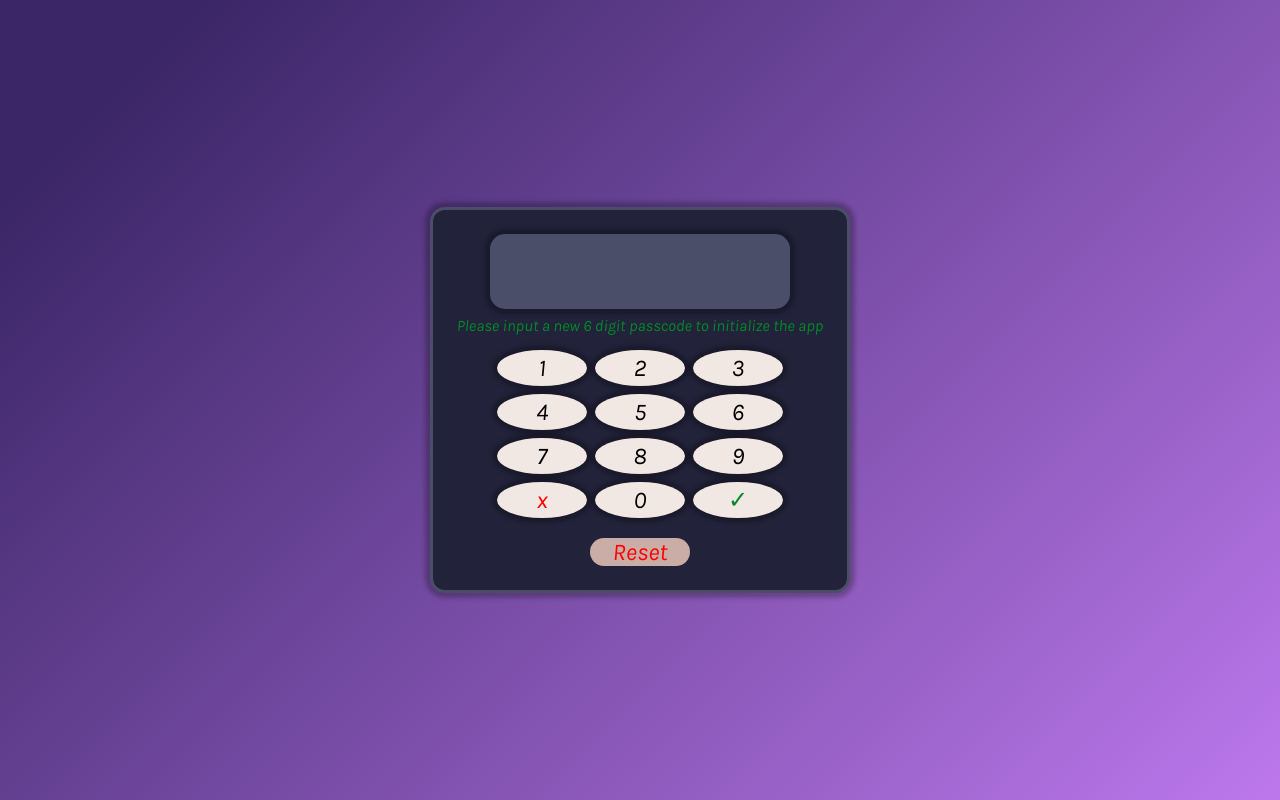
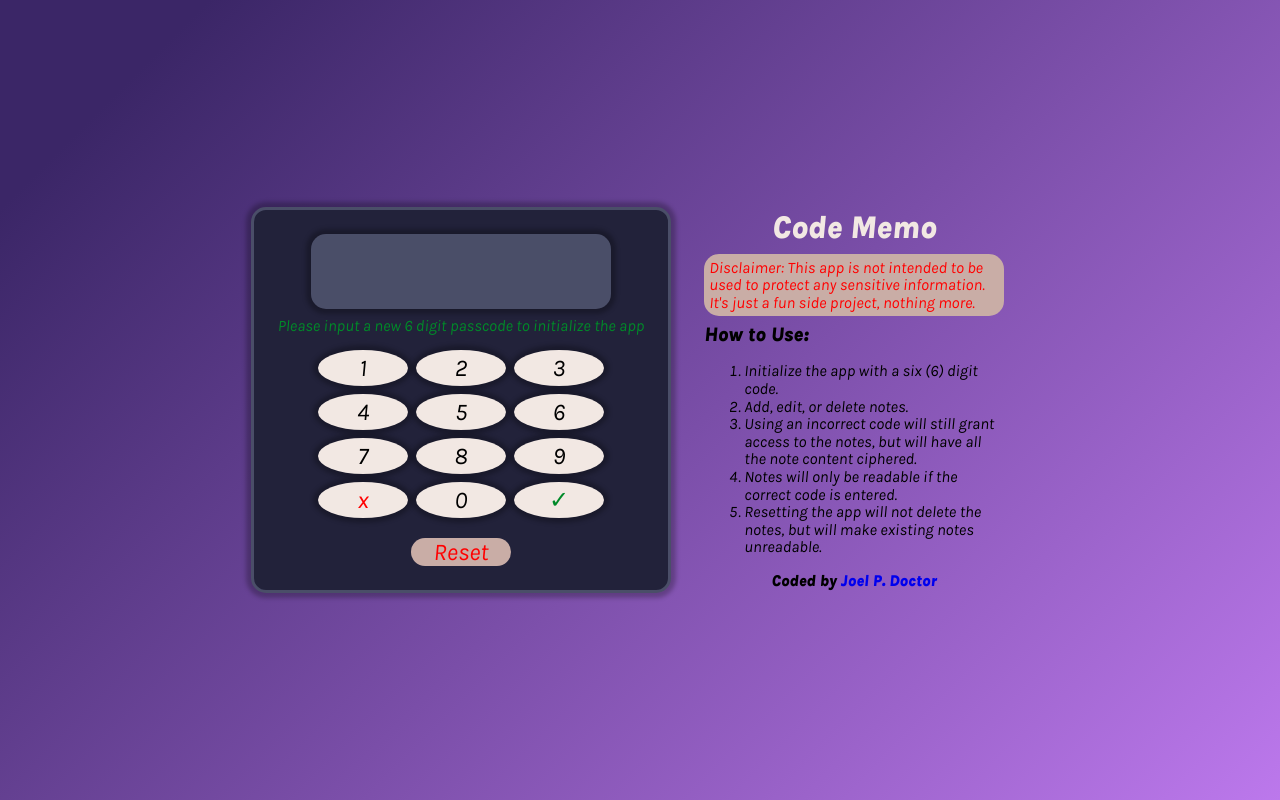
Before and after one commit to kingwell47/code-memo, a React (Create React App) app: page / in a window 1280 px wide. Built offline with nearby package versions, Linux system fonts and the light colour scheme.

Commit message:
added instructions component

```diff
--- a/src/App.jsx
+++ b/src/App.jsx
@@ -1,6 +1,7 @@
 import { useSessionStorage, useLocalStorage } from "./hooks/useStorage";
 import GetPasscode from "./components/GetPasscode";
 import NoteList from "./components/NoteList";
+import Instructions from "./components/Instructions";
 
 function App() {
   const [passCode, setPassCode, removePassCode] = useSessionStorage("pass");
@@ -20,6 +21,7 @@ function App() {
           removePassCode={removePassCode}
         />
       ) : (
+        <>
           <GetPasscode
             setPassCode={setPassCode}
             removePassCode={removePassCode}
@@ -27,6 +29,8 @@ function App() {
             getRandomCode={getRandomCode}
             removeRandomCode={removeRandomCode}
           />
+          <Instructions />
+        </>
       )}
     </main>
   );
--- a/src/components/Instructions.jsx
+++ b/src/components/Instructions.jsx
@@ -0,0 +1,40 @@
+import React from "react";
+import "./Instructions.scss";
+
+function Instructions() {
+  return (
+    <section className='instructions'>
+      <h1 className='instructions__title'>Code Memo</h1>
+      <div className='instructions__disclaimer'>
+        Disclaimer: This app is not intended to be used to protect any sensitive
+        information. It's just a fun side project, nothing more.
+      </div>
+      <h2 className='instructions__how'>How to Use:</h2>
+      <ol className='instructions__text'>
+        <li className='instructions__text_item'>
+          Initialize the app with a six (6) digit code.
+        </li>
+        <li className='instructions__text_item'>Add, edit, or delete notes.</li>
+        <li className='instructions__text_item'>
+          Using an incorrect code will still grant access to the notes, but will
+          have all the note content ciphered.
+        </li>
+        <li className='instructions__text_item'>
+          Notes will only be readable if the correct code is entered.
+        </li>
+        <li className='instructions__text_item'>
+          Resetting the app will not delete the notes, but will make existing
+          notes unreadable.
+        </li>
+      </ol>
+      <p className='instructions__credit'>
+        Coded by{" "}
+        <a href='https://joeldoctor.com' rel='noreferrer' target='_blank'>
+          Joel P. Doctor
+        </a>
+      </p>
+    </section>
+  );
+}
+
+export default Instructions;
--- /dev/null
+++ b/src/components/Instructions.scss
@@ -0,0 +1,30 @@
+@use "../functions" as fnc;
+
+.instructions {
+  width: min(100%, fnc.rem(350));
+  padding: fnc.rem(25);
+  //   background-color: var(--color-primary-600);
+
+  &__title {
+    text-align: center;
+    font-size: fnc.rem(32);
+    color: var(--color-primary-100);
+  }
+
+  &__disclaimer {
+    color: var(--red);
+    background-color: var(--color-primary-200);
+    padding: fnc.rem(5);
+    border-radius: fnc.rem(15);
+    margin: fnc.rem(8) 0;
+  }
+
+  &__how {
+    font-size: fnc.rem(20);
+  }
+
+  &__credit {
+    text-align: center;
+    font-weight: 700;
+  }
+}
--- a/src/components/NoteList.scss
+++ b/src/components/NoteList.scss
@@ -136,7 +136,7 @@
     margin-top: fnc.rem(8);
     width: min(100%, fnc.rem(1110));
     display: grid;
-    grid-template-columns: repeat(3, 1fr);
+    grid-template-columns: repeat(auto-fill, minmax(300px, 1fr));
     grid-auto-rows: auto;
     gap: fnc.rem(16);
   }
--- a/src/index.scss
+++ b/src/index.scss
@@ -42,6 +42,8 @@ body {
   display: flex;
   justify-content: center;
   align-items: center;
+  flex-wrap: wrap;
+  gap: fnc.rem(8);
   width: min(fnc.rem(1440), 100%);
   height: 100vh;
   margin: 0 auto;
```
Lines whose indentation alone changed are shown as unchanged.
